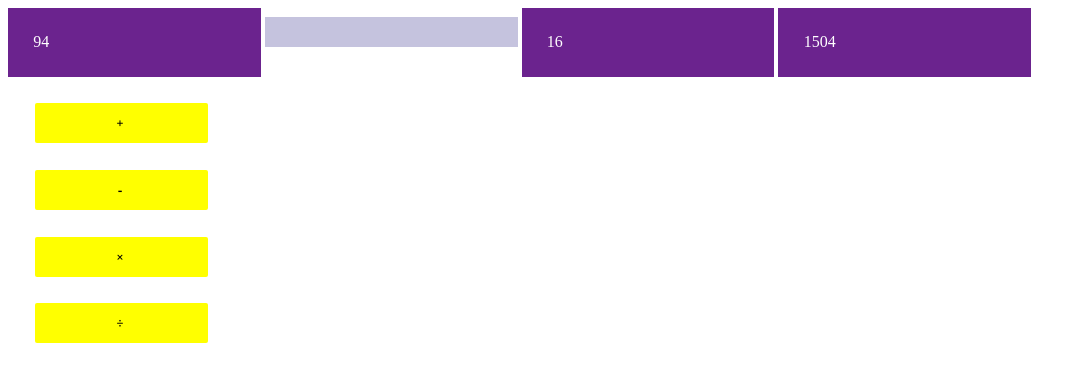
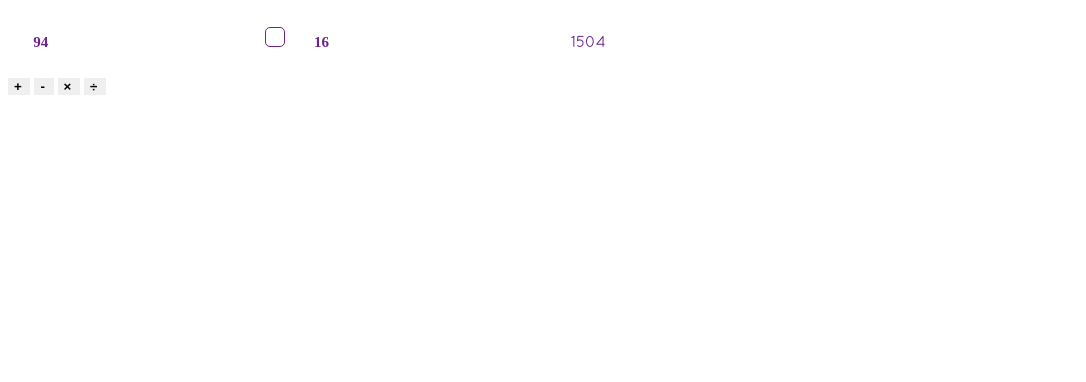
Before and after one commit to Ciaranimo/MathsMash, a PHP site: page /TEMP-CIARANoperators.html in a window 1280 px wide. Shown: the top 382 px of the page, without its empty margins (0-1086 px from the left). Run offline with PHP 8.4, Linux system fonts and the light colour scheme.

Commit message:
cleaned css up and styled up the operations page

```diff
--- a/style.css
+++ b/style.css
@@ -4,25 +4,28 @@
     box-sizing: border-box;
 }
 
+a{
+	text-decoration: none; /* removes underlining from all links */
+}
+
 .page{
     text-align: center;
-	color: purple;
-    font-family: 'fonty';
+	color: purple; /*sets default text color everywhere to purple */
+    font-family: 'fonty'; /* sets default font to our font*/
 }
 
 
 #mash{
-    text-decoration: none;
-    color: white;
+    color: white; /*sets title mash button to white colour*/
 }
 
-#logoimg{
+#logoimg{ /*sets login page logo to set size*/
 	max-height: 150px;
 	max-width: 200px;
 
 }
 
-.gameicons{
+.gameicons{ /* sets size of images for game selection screen, possibly will be replaced with ripple links*/
 	max-height: 150px;
 	max-width: 200px;
 	width: 140px;
@@ -36,7 +39,7 @@
 }
 
 
-.button{
+.button{ /*sets background color of operator buttons, button spacing and the curved edges*/
     background-color: #6B238E;
     -moz-border-radius: 5px;
     -webkit-border-radius: 5px;
@@ -52,71 +55,92 @@
 }
 
 
-@font-face {
+@font-face { /*imports font*/
     font-family: fonty;
     src: url(Fonts/Quicksand-Light.otf);
 }
 
-footer{
+footer{ /*puts home button centre*/
     margin: 0 auto;
 
 }
-<!------CSS FOR Operators----------->
+
+.gameButton{
+	margin-left: auto;
+    margin-right: auto;
+	height: 100px;
+	border: solid black 1px;
+	width: 150px;
+}
 
 
-<!---Number Divs--->
-.opdisplay{
-    max-width: 600px;
-    margin-top: 100px;
+<!------CSS for Operators----------->
 
 
+.opdisplay{ /*does nothing*/
+
+}
+
+#firstnum{ /*first gotten number styling MUST BE 3 IDS FOR JS*/
+    width: 20%;
+    display:inline-block;
+    color: #6B238E;
+    padding: 2%;
+	font-size: 15px;
+	font-weight: bold;
+}
+
+#secondnum{ /*second gotten number styling MUST BE 3 IDS FOR JS*/
+    width:20%;
+    display: inline-block;
+    color: #6B238E;
+    padding: 2%;
+	font-size: 15px;
+	font-weight: bold;
+}
+
+#ans{ /*answer number styling MUST BE 3 IDS FOR JS*/
+    width:20%;
+    display:inline-block;
+    color: #6B238E;
+    padding: 2%;
+	font-family: 'fonty';
+	border: none;
+	font-size: 15px;
+	font-weight: bold;
+}
+
+.guess{ /*box to represent user guess*/
+	-moz-border-radius: 5px;
+    -webkit-border-radius: 5px;
+    border-radius: 5px;
+    border: solid #6B238E 1px;
+    width: 20px;
+    height: 20px;
+    display: inline-block;
+
+}
+#equalsOP{ /*just for the equals sign*/
+	display: inline;
+	color: #6B238E;
+	font-weight: bold;
 }
 
 
 
-#firstnum{
-    background-color: #6B238E;
-    width:20%;
-    display:inline-block;
-    color: #ffffff;
-    padding: 2%;
+<!--Buttons-->
+.op-buttons-top{ /*centres the top 2 buttons*/
+    margin: 0 auto;
 }
 
-.guess{
-    background-color: #c5c3de;
-    width:20%;
-    height: 30px;
-    display:inline-block;
-}
-#secondnum{
-    background-color: #6B238E;
-    width:20%;
-    display:inline-block;
-    color: #ffffff;
-    padding: 2%;
+.op-buttons-btm{ /*centres the top 2 buttons*/
+    margin: 0 auto;
 }
 
-#ans{
-    background-color: #6B238E;
-    width:20%;
-    display:inline-block;
-    color: #ffffff;
-    padding: 2%;
-}
-
-<!--Buttons-->
-.op-buttons-top{
-    margin: 0 auto;
-
-}
-
-.op-buttons-btm{
-    margin: 0 auto;
-
-}
-
-.opbtn {
-    min-width: 60px;
+.opbtn { /*for each operator button styling*/
+	width: 90px;
+	height: 90px;
+	font-size: 50px;
     background-color: #6B238E;
     -moz-border-radius: 5px;
     -webkit-border-radius: 5px;
@@ -124,41 +148,26 @@ footer{
     color: #fff;
     text-decoration: none;
     cursor: pointer;
-    border:none;
+    border: none;
 	font-family: 'fonty';
-	font-size: 60px;
-    margin-top: 15px;
-    margin-bottom: 15px;
-
-
-}
-
-.opbtn:hover {
-  background: #716ab5;
-  text-decoration: none;
+    margin-bottom: 10px;
 }
 
 
-button {
+button { /*applies ripple on every button*/
   position: relative;
-  display: block;
-  width: 13em;
-  height: 3em;
-  margin: 2em;
   border: none;
   outline: none;
   letter-spacing: .2em;
   font-weight: bold;
-  background: yellow;
   cursor: pointer;
   overflow: hidden;
   -webkit-user-select: none;
   -moz-user-select: none;
   -ms-user-select: none;
   user-select: none;
-  border-radius: 2px;
-  font-family: Georgia;
 }
+
 
 .ripple {
   position: absolute;
```
Also changed, not shown: gamemenu.php (+1 -18 lines), mainmenu.php (+6 -20 lines), operator.php (+12 -21 lines).
